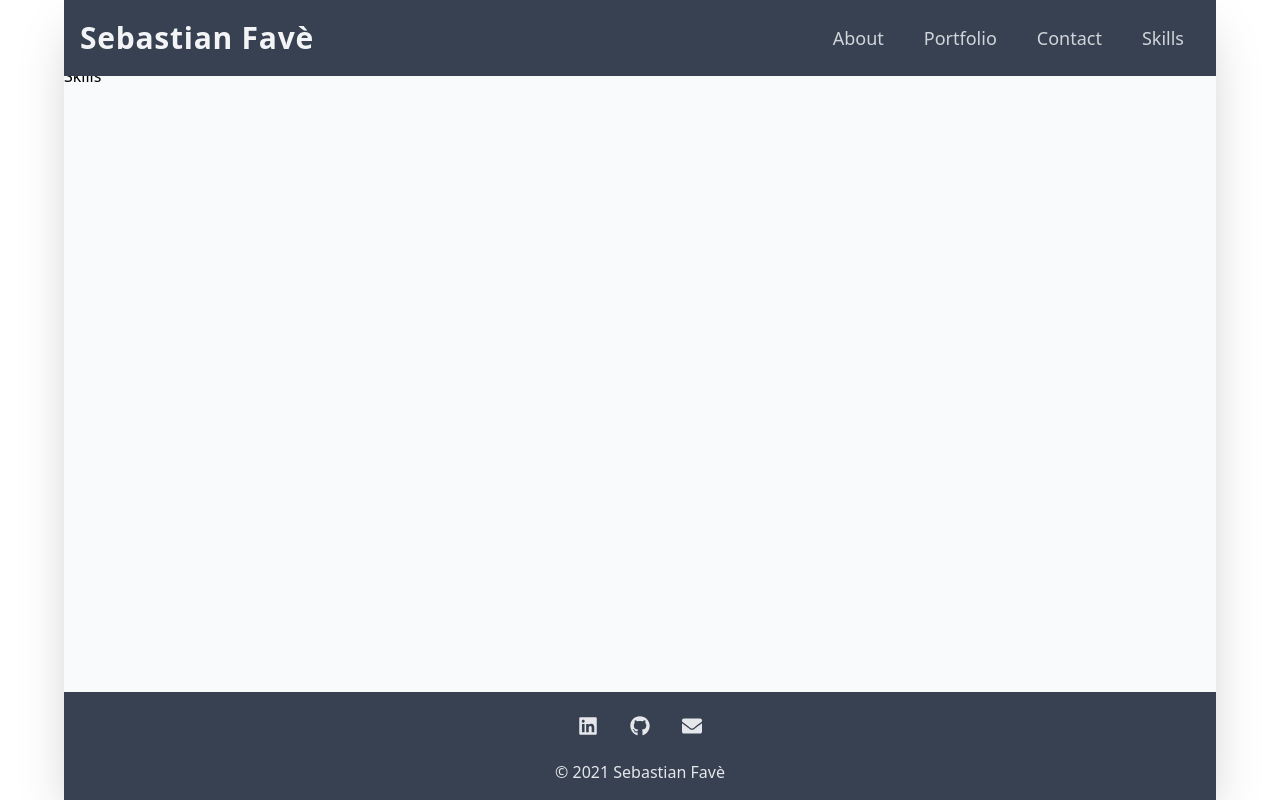
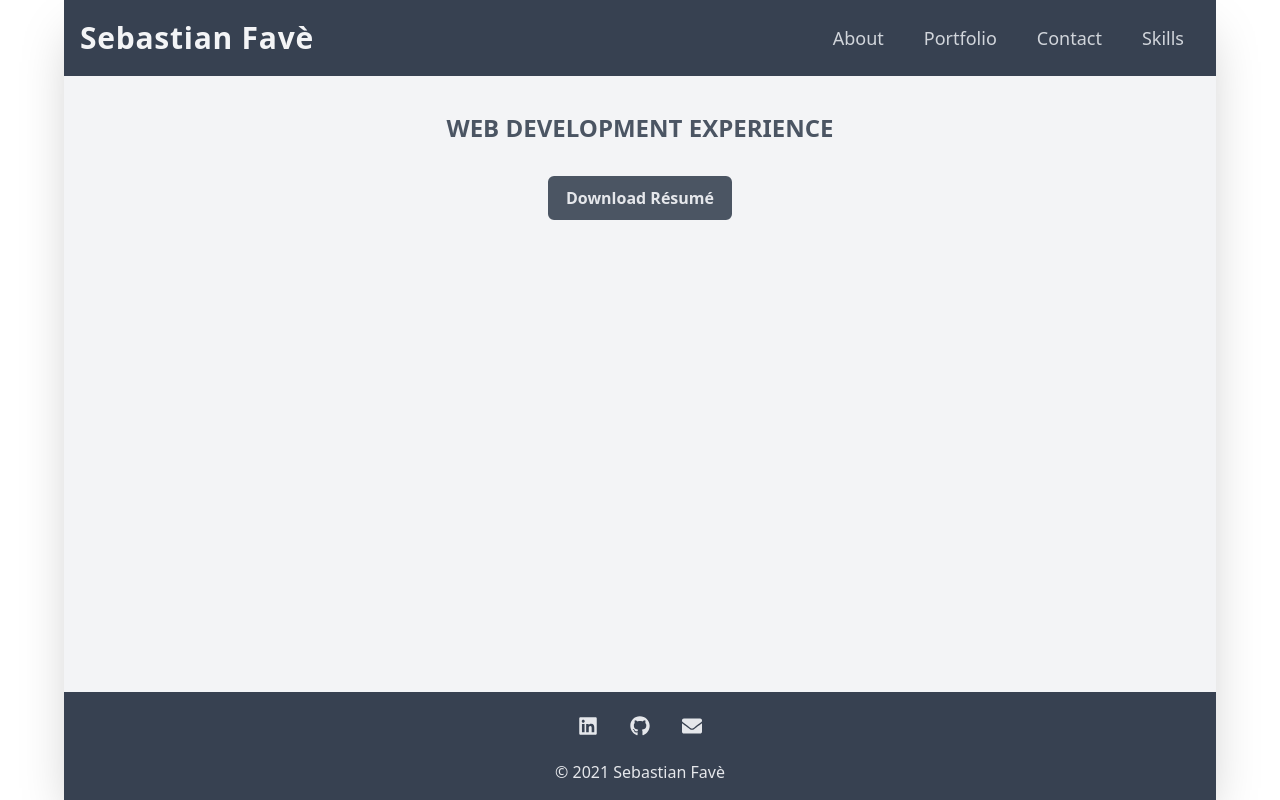
Before and after one commit to spfave/portfolio-react, a React (Create React App) app: page /portfolio-react/skills in a window 1280 px wide. Built offline with nearby package versions, Linux system fonts and the light colour scheme.

Commit message:
Enable resume view from Skills page

```diff
--- a/src/components/pages/Skills.js
+++ b/src/components/pages/Skills.js
@@ -1,3 +1,16 @@
 export default function Skills() {
-  return <div>Skills</div>;
+  return (
+    <section className='w-full p-8 bg-gray-100'>
+      <h2 className='py-4 text-center text-gray-600 text-2xl font-bold uppercase '>
+        Web Development Experience
+      </h2>
+      <div className='flex flex-col items-center py-4'>
+        <div className='inline-block px-4 py-2 border-2 rounded-md border-gray-600 hover:border-gray-500 bg-gray-600 hover:bg-gray-500 text-gray-200 hover:text-gray-100 text-center font-bold trans-ease-in'>
+          <a href='./assets/docs/sebastian-fave-resume.pdf' target='_blank'>
+            Download Résumé
+          </a>
+        </div>
+      </div>
+    </section>
+  );
 }
```
